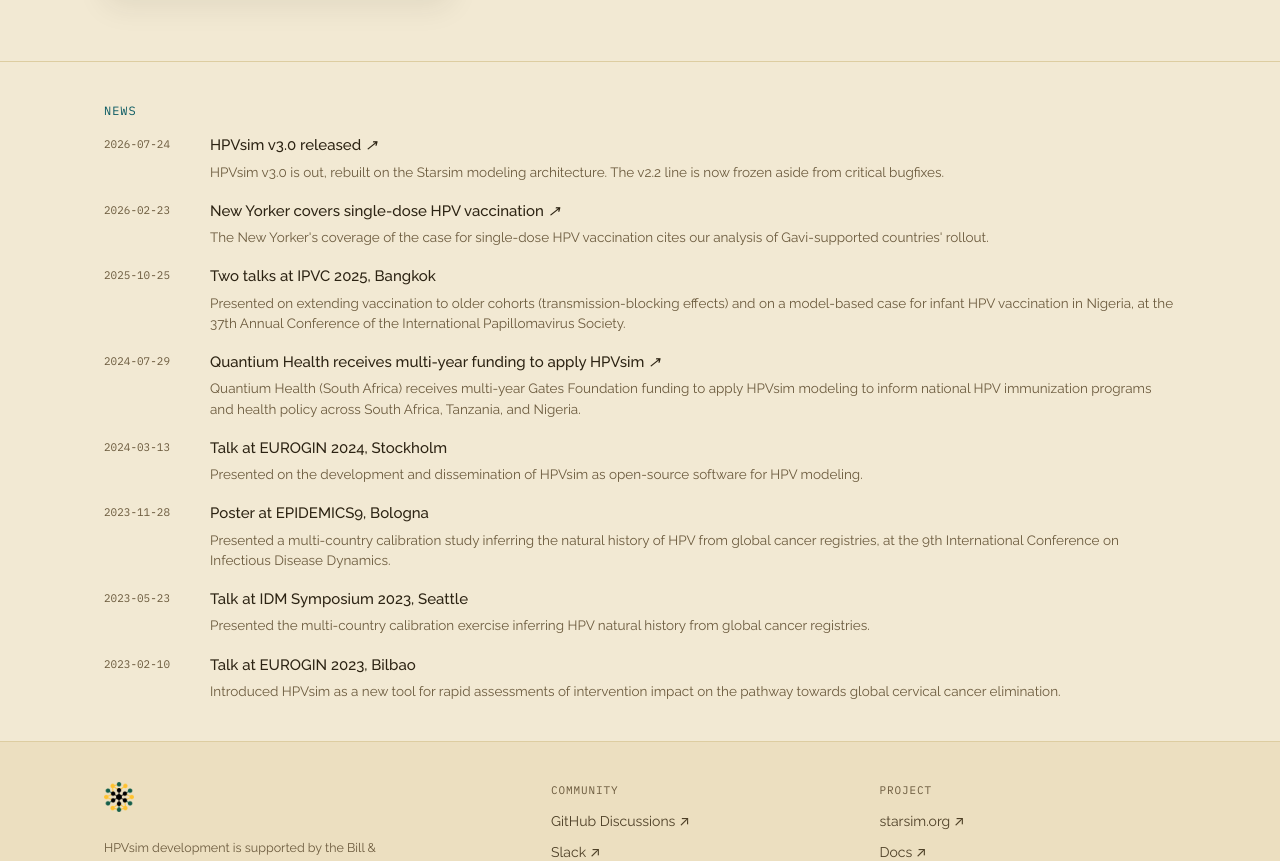
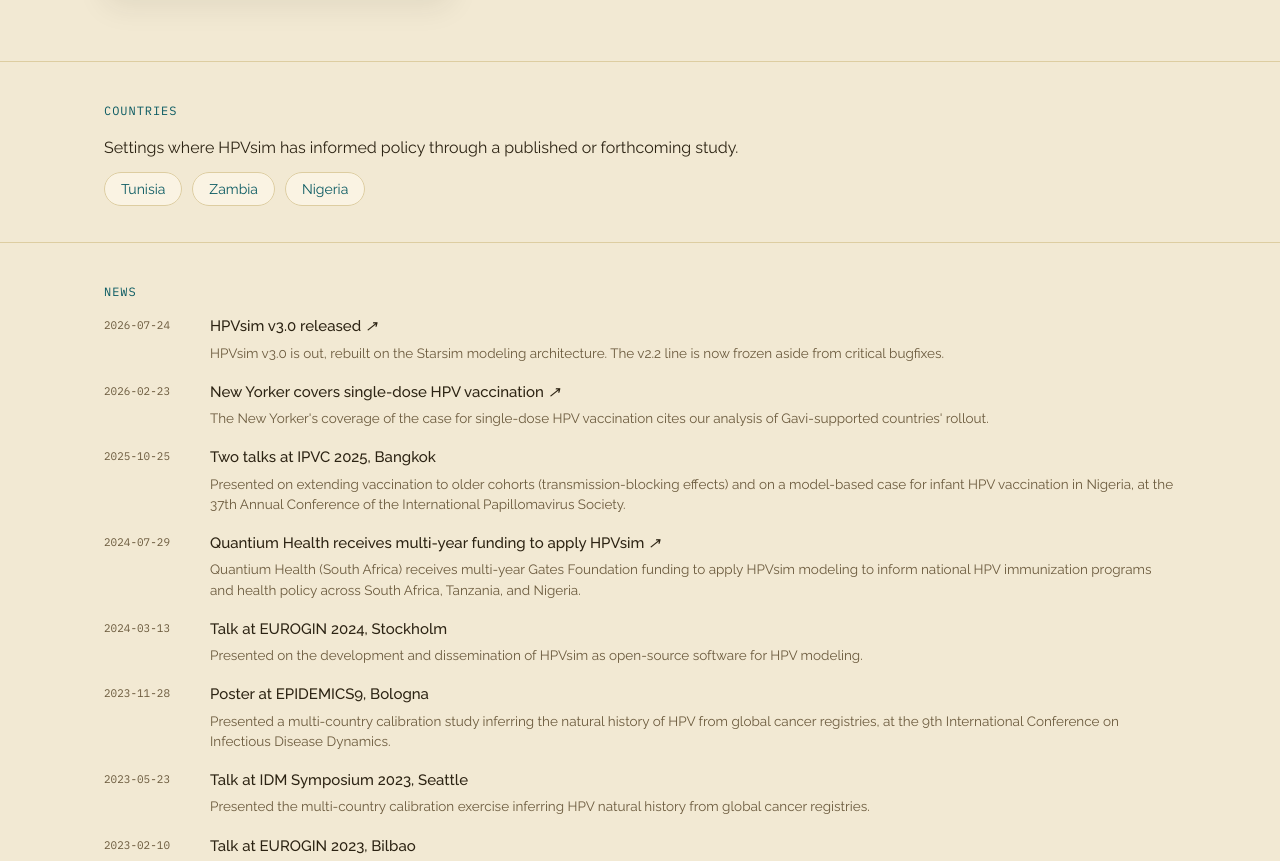
Before and after one commit to hpvsim/hpvsim.github.io, an Eleventy site: page src/index.njk in a window 1280 px wide. Shown: the part 2726-3587 px from the top of the page. Built offline with nearby package versions, Linux system fonts and the light colour scheme; Eleventy itself is replaced by a stand-in of ours; files that its build step writes are made by us from their sources.

Commit message:
Add countries/deployments section

```diff
--- a/public/site.css
+++ b/public/site.css
@@ -275,3 +275,10 @@ a { color: inherit; }
 .news-item h4 a:hover { color: var(--teal-d); }
 .news-item p { font-size: 13.5px; color: var(--muted); line-height: 1.5; margin: 0; }
 @media (max-width: 480px) { .news-item { grid-template-columns: 1fr; } }
+
+/* ---------------------------------------------------------------- countries */
+
+.countries { list-style: none; margin: 0; padding: 0; display: flex; flex-wrap: wrap; gap: 10px; }
+.countries a { font-size: 14px; padding: 8px 16px; border-radius: 999px; text-decoration: none;
+  border: 1px solid var(--line); color: var(--teal-d); background: var(--surface); }
+.countries a:hover { border-color: var(--teal); }
--- /dev/null
+++ b/src/_data/countries.js
@@ -0,0 +1,9 @@
+// Strictly output-anchored: only countries with a published or forthcoming
+// paper appear here. Countries with active HPVsim work but no paper yet
+// (e.g. Rwanda, or South Africa/Tanzania via the Quantium Health grant) are
+// intentionally excluded -- add them once they have a study to link to.
+export default [
+  { name: 'Tunisia', studySlug: 'tunisia-screening-vaccination' },
+  { name: 'Zambia', studySlug: 'zambia-hiv-cervical-cancer' },
+  { name: 'Nigeria', studySlug: 'nigeria-infant-vaccination' },
+];
--- a/src/index.njk
+++ b/src/index.njk
@@ -70,6 +70,19 @@ HPVsim is an agent-based model of HPV transmission and progression through cervi
   </div>
 </section>
 
+<section id="countries" class="sec">
+  <div class="wrap">
+    <p class="kicker">Countries</p>
+    <p class="sub">Settings where HPVsim has informed policy through a published or forthcoming study.</p>
+    <ul class="countries">
+      {% for c in countries %}
+      {% set study = collections.studies | findStudy(c.studySlug) %}
+      <li><a href="{{ studyHref(study) }}">{{ c.name }}</a></li>
+      {% endfor %}
+    </ul>
+  </div>
+</section>
+
 <section id="news" class="sec">
   <div class="wrap">
     <p class="kicker">News</p>
```
